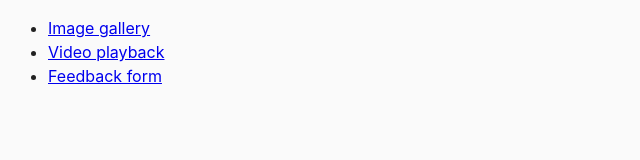
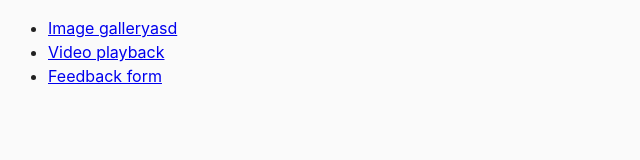
Before and after one commit to DmitriyGovosyants/goit-js-hw-08, a website built with Parcel: page src/index.html in a window 1280 px wide. Shown: the full height of the page, 0-640 px from the left. Built offline with nearby package versions, Linux system fonts and the light colour scheme.

Commit message:
Update index.html

```diff
--- a/src/index.html
+++ b/src/index.html
@@ -9,7 +9,7 @@
   </head>
   <body>
     <ul>
-      <li><a href="01-gallery.html">Image gallery</a></li>
+      <li><a href="01-gallery.html">Image galleryasd</a></li>
       <li><a href="02-video.html">Video playback</a></li>
       <li><a href="03-feedback.html">Feedback form</a></li>
     </ul>
```
